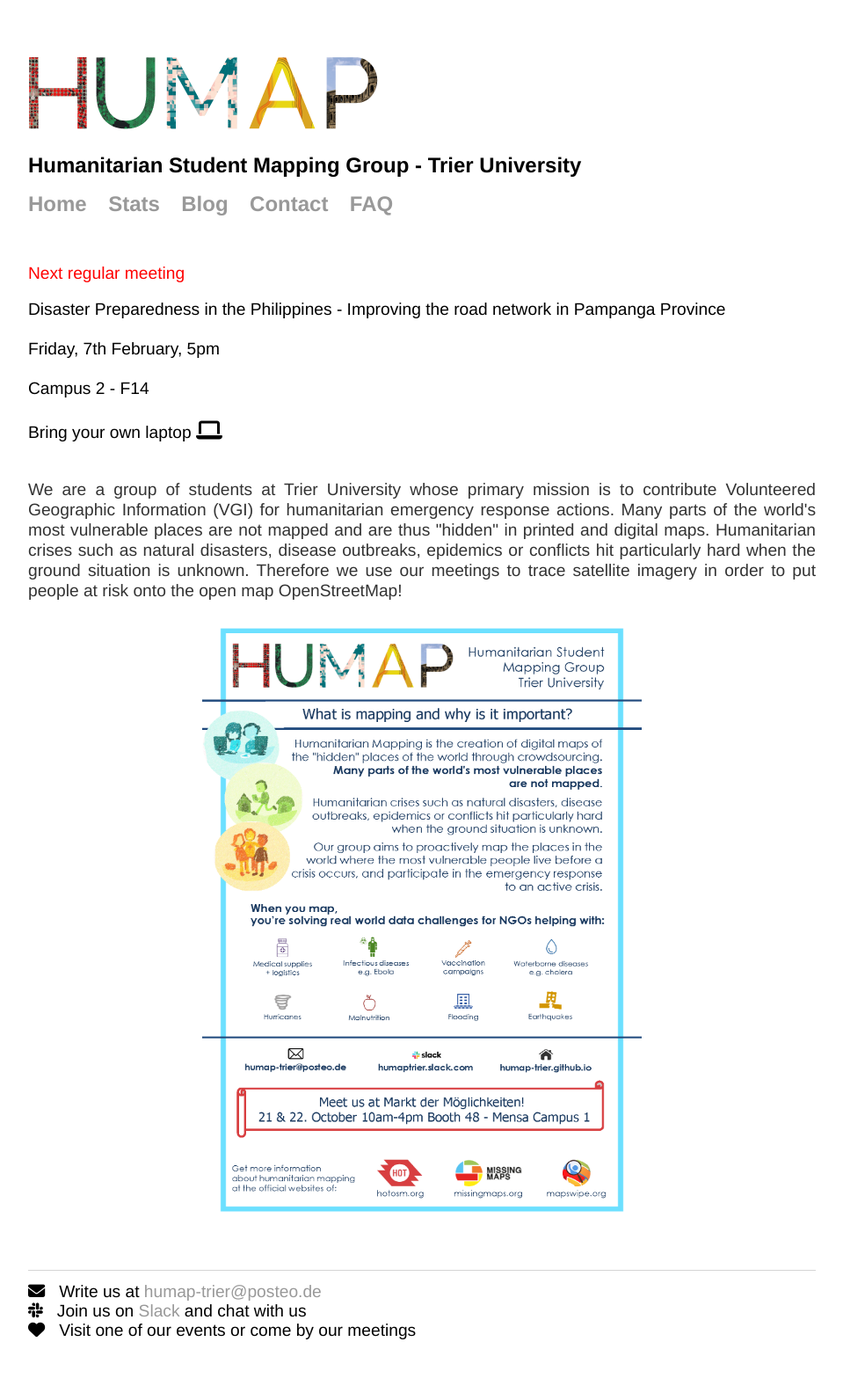
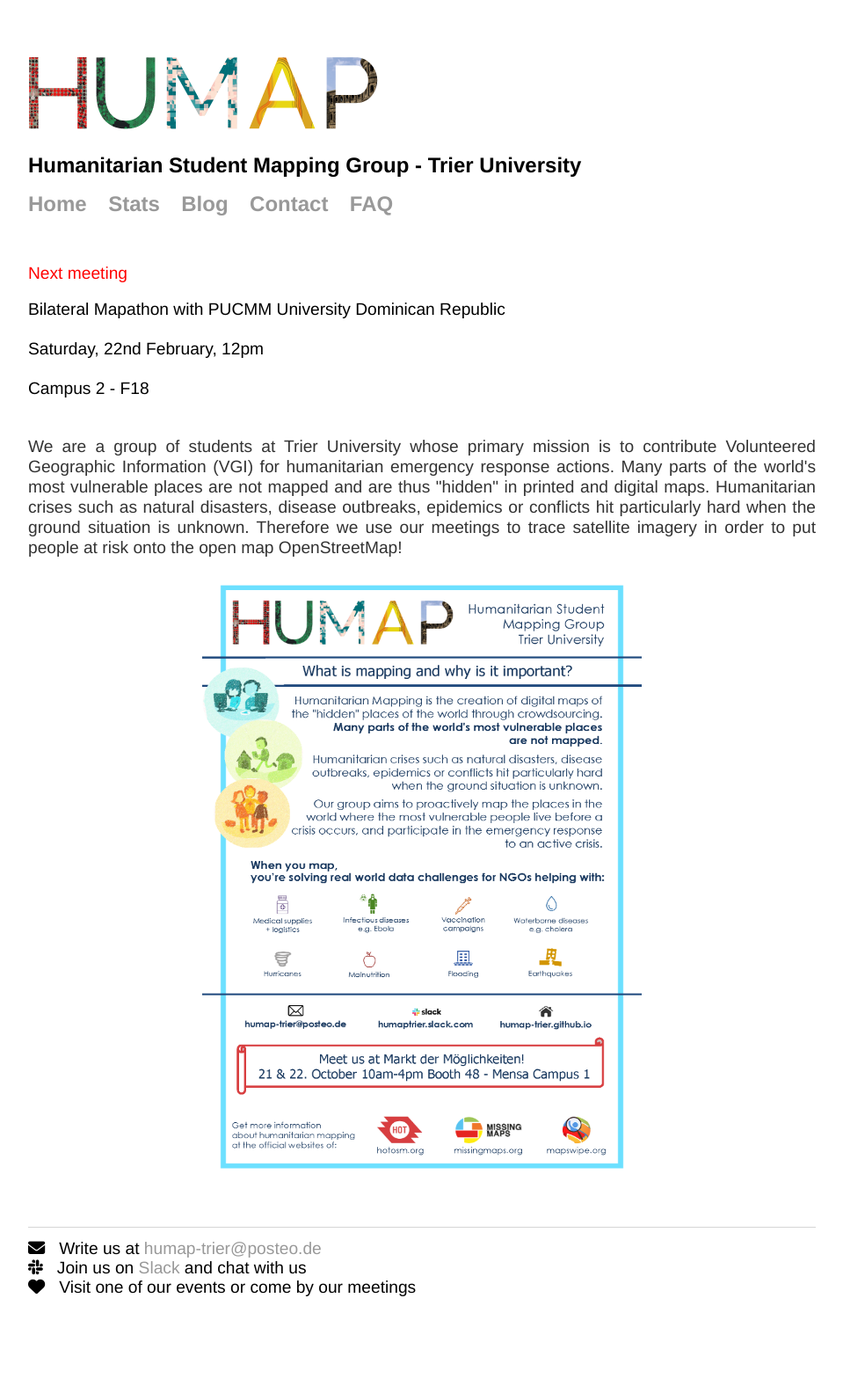
Before and after one commit to humap-trier/humap-trier.github.io, a Jekyll site: the page built from index.html, in a window 1280 px wide. Shown: the whole page at 88% size, without its empty margins (160-1119 px from the left). Built offline with Jekyll 4.4.1, drawn with Linux system fonts in a browser that asks for light colours; nearby versions of some CDN libraries; after the commit the page ends 1535 px from its top, so only the background shows below that.

Commit message:
Update index.html

```diff
--- a/index.html
+++ b/index.html
@@ -3,12 +3,12 @@
 title: HuMap Trier
 ---
 <div class="blurb">
-	<p style="color: red;">Next regular meeting</p>
+	<p style="color: red;">Next meeting</p>
 <ul>
-<li>Disaster Preparedness in the Philippines - Improving the road network in Pampanga Province</li>
-<li>Friday, 7th February, 5pm</li>
-	<li>Campus 2 - F14</li>
-	<li>Bring your own laptop <i class="fa fa-laptop" style="font-size:24px"></i></li>
+<li>Bilateral Mapathon with PUCMM University Dominican Republic</li>
+<li>Saturday, 22nd February, 12pm</li>
+	<li>Campus 2 - F18</li>
+	<!---<li>Bring your own laptop <i class="fa fa-laptop" style="font-size:24px"></i></li>--->
 	</ul>
 <p>We are a group of students at Trier University whose primary mission is to contribute Volunteered Geographic Information (VGI) for humanitarian emergency response actions.
 Many parts of the world's most vulnerable places are not mapped and are thus "hidden" in printed and digital maps. Humanitarian crises such as natural disasters,
```
